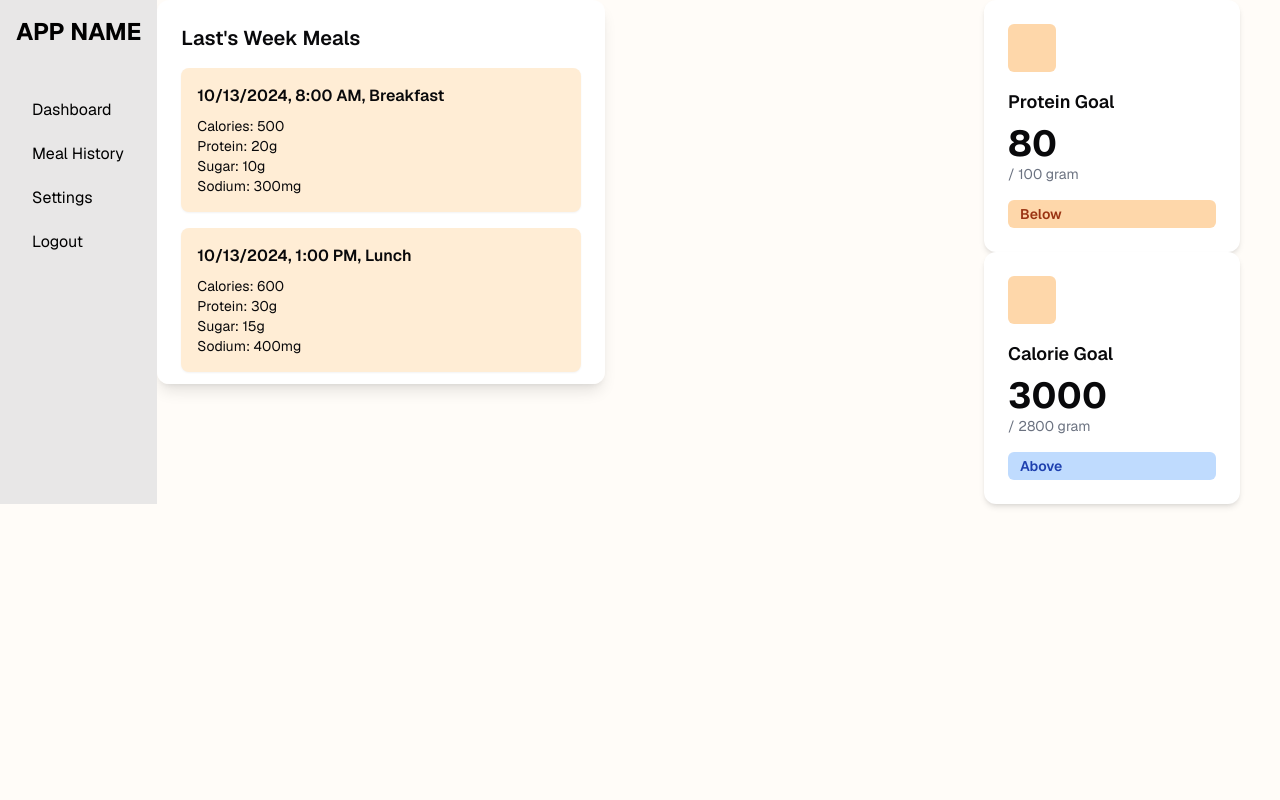
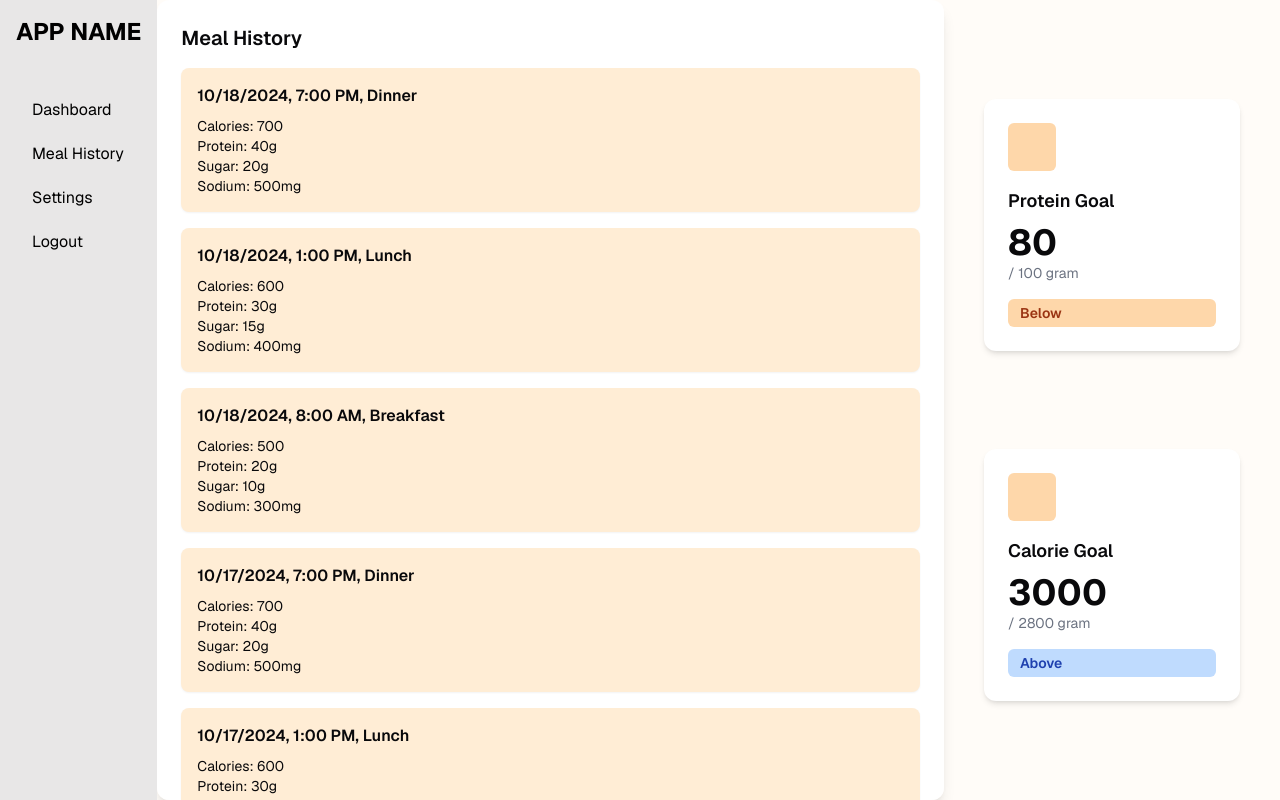
Before and after one commit to addychen2/healthchain, a Next.js app: page /meal-history in a window 1280 px wide. Built offline with nearby package versions, Linux system fonts and the light colour scheme.

Commit message:
populated meal history; with day meal cards w/ sample meal entries

```diff
--- a/app/meal-history/page.tsx
+++ b/app/meal-history/page.tsx
@@ -12,11 +12,8 @@ export default function Page(){
                 <SideNav/>
             </div>
 
-      <div className=" grow flex-col h-max inset-0 ">
-
+            <div className=" grow flex-col justify-center h-screen inset-0 ">
                 <MealOverview />
-
-
             </div>
 
             <div className="flex flex-col w-64 justify-evenly mx-10" >
@@ -41,19 +38,7 @@ export default function Page(){
 
 
         </div>
-
-
-
-
-
     </div>
-
-
-
-
-
-
-
 
     );
 }
--- a/components/MealOverview.tsx
+++ b/components/MealOverview.tsx
@@ -4,15 +4,36 @@ import MealCard from './ui/MealCard';
 const MealOverview: React.FC = () => {
   // Example meal data
   const meals = [
-    { date: '10/13/2024', time: '8:00 AM', meal: 'Breakfast', calories: 500, protein: 20, sugar: 10, sodium: 300 },
-    { date: '10/13/2024', time: '1:00 PM', meal: 'Lunch', calories: 600, protein: 30, sugar: 15, sodium: 400 },
-    { date: '10/13/2024', time: '7:00 PM', meal: 'Dinner', calories: 700, protein: 40, sugar: 20, sodium: 500 },
+      { date: '10/18/2024', time: '7:00 PM', mealtype:'Burrito', meal: 'Dinner', calories: 700, protein: 40, sugar: 20, sodium: 500 },
+      { date: '10/18/2024', time: '1:00 PM', mealtype:'Burrito', meal: 'Lunch', calories: 600, protein: 30, sugar: 15, sodium: 400 },
+      { date: '10/18/2024', time: '8:00 AM', meal: 'Breakfast', calories: 500, protein: 20, sugar: 10, sodium: 300 },
+      { date: '10/17/2024', time: '7:00 PM', meal: 'Dinner', calories: 700, protein: 40, sugar: 20, sodium: 500 },
+      { date: '10/17/2024', time: '1:00 PM', meal: 'Lunch', calories: 600, protein: 30, sugar: 15, sodium: 400 },
+      { date: '10/17/2024', time: '8:00 AM', meal: 'Breakfast', calories: 500, protein: 20, sugar: 10, sodium: 300 },
+      { date: '10/16/2024', time: '7:00 PM', meal: 'Dinner', calories: 700, protein: 40, sugar: 20, sodium: 500 },
+      { date: '10/16/2024', time: '1:00 PM', meal: 'Lunch', calories: 600, protein: 30, sugar: 15, sodium: 400 },
+      { date: '10/16/2024', time: '8:00 AM', meal: 'Breakfast', calories: 500, protein: 20, sugar: 10, sodium: 300 },
+      { date: '10/15/2024', time: '7:00 PM', meal: 'Dinner', calories: 700, protein: 40, sugar: 20, sodium: 500 },
+      { date: '10/15/2024', time: '1:00 PM', meal: 'Lunch', calories: 600, protein: 30, sugar: 15, sodium: 400 },
+      { date: '10/15/2024', time: '8:00 AM', meal: 'Breakfast', calories: 500, protein: 20, sugar: 10, sodium: 300 },
+      { date: '10/14/2024', time: '7:00 PM', meal: 'Dinner', calories: 700, protein: 40, sugar: 20, sodium: 500 },
+      { date: '10/14/2024', time: '1:00 PM', meal: 'Lunch', calories: 600, protein: 30, sugar: 15, sodium: 400 },
+      { date: '10/14/2024', time: '8:00 AM', meal: 'Breakfast', calories: 500, protein: 20, sugar: 10, sodium: 300 },
+      { date: '10/13/2024', time: '7:00 PM', meal: 'Dinner', calories: 700, protein: 40, sugar: 20, sodium: 500 },
+      { date: '10/13/2024', time: '1:00 PM', meal: 'Lunch', calories: 600, protein: 30, sugar: 15, sodium: 400 },
+      { date: '10/13/2024', time: '8:00 AM', meal: 'Breakfast', calories: 500, protein: 20, sugar: 10, sodium: 300 },
+      { date: '10/12/2024', time: '7:00 PM', meal: 'Dinner', calories: 700, protein: 40, sugar: 20, sodium: 500 },
+      { date: '10/12/2024', time: '1:00 PM', meal: 'Lunch', calories: 600, protein: 30, sugar: 15, sodium: 400 },
+      { date: '10/12/2024', time: '8:00 AM', meal: 'Breakfast', calories: 500, protein: 20, sugar: 10, sodium: 300 },
+      { date: '10/11/2024', time: '7:00 PM', meal: 'Dinner', calories: 700, protein: 40, sugar: 20, sodium: 500 },
+      { date: '10/11/2024', time: '1:00 PM', meal: 'Lunch', calories: 600, protein: 30, sugar: 15, sodium: 400 },
+      { date: '10/11/2024', time: '8:00 AM', meal: 'Breakfast', calories: 500, protein: 20, sugar: 10, sodium: 300 },
     // Add more meal entries as needed
   ];
 
   return (
-    <div className="bg-white rounded-xl shadow-lg p-6 w-full max-w-md h-96 overflow-y-scroll">
-      <h2 className="text-xl font-semibold mb-4">Last's Week Meals</h2>
+    <div className="grow bg-white rounded-xl shadow-lg p-6 w-full h-screen  overflow-y-scroll">
+      <h2 className="text-xl font-semibold mb-4">Meal History</h2>
       {meals.map((meal, index) => (
         <MealCard
           key={index}
--- a/components/SideNav.tsx
+++ b/components/SideNav.tsx
@@ -8,7 +8,7 @@ const SideNav = () => {
 
 
   return (
-    <div className="flex max-h-full justify-stretch">
+    <div className="flex max-h-screen justify-stretch">
       {/* SideNav */}
       <div
         className={`flex top-0 left-0 w-50 bg-navbar-white text-black transition-transform transform ${
```
Lines whose indentation alone changed are shown as unchanged.
